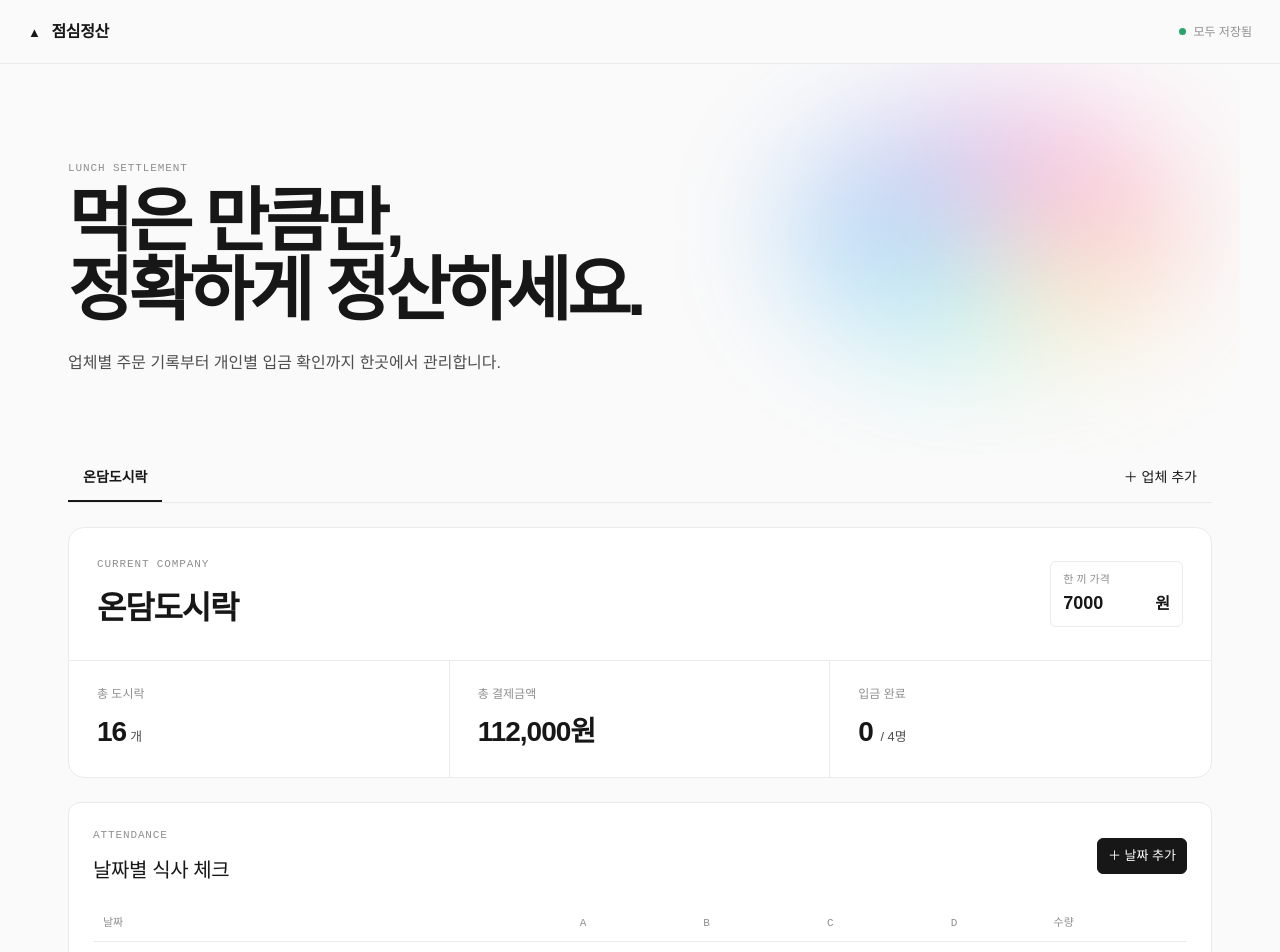
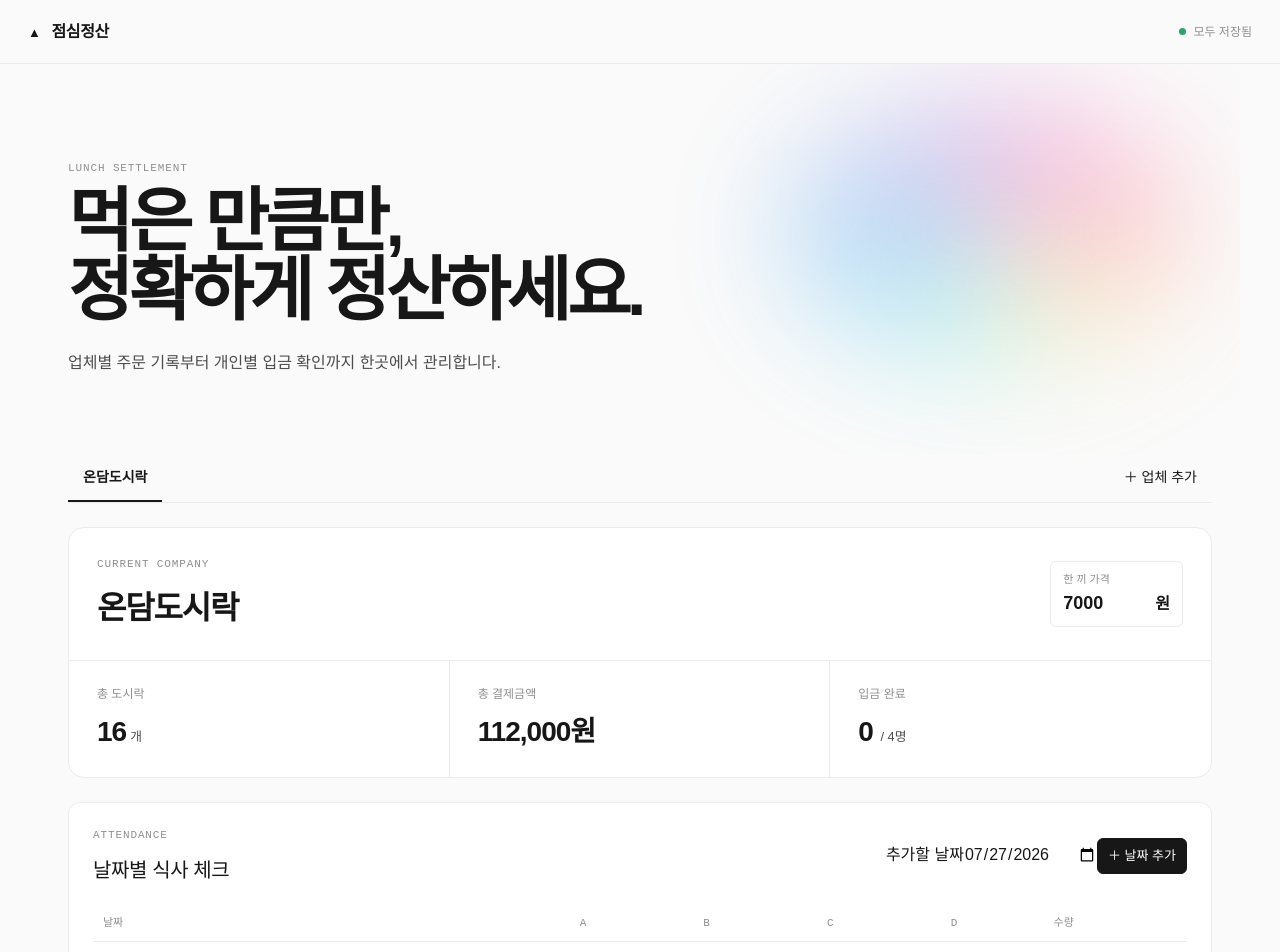
Before and after one commit to Bakeixd/lunch-ledger, a Next.js app: page / in a window 1280 px wide. Shown: the top 952 px of the page. Built offline with nearby package versions, Linux system fonts and the light colour scheme; no server answers.

Commit message:
Allow choosing and editing lunch dates

```diff
--- a/app/page.tsx
+++ b/app/page.tsx
@@ -38,6 +38,7 @@ export default function Home() {
   const [activeId, setActiveId] = useState("ondam");
   const [ready, setReady] = useState(false);
   const [sync, setSync] = useState<"saving" | "saved" | "offline">("saving");
+  const [newLunchDate, setNewLunchDate] = useState(() => new Date().toISOString().slice(0, 10));
   const saveTimer = useRef<ReturnType<typeof setTimeout> | null>(null);
 
   useEffect(() => {
@@ -101,6 +102,21 @@ export default function Home() {
       companies: [...prev.companies, { id, name: name.trim(), price: 7000, people: [], days: [] }],
     }));
     setActiveId(id);
+  };
+
+  const addLunchDay = () => {
+    if (!newLunchDate) return;
+    updateCompany((current) => ({
+      ...current,
+      days: [
+        ...current.days,
+        {
+          id: crypto.randomUUID(),
+          date: newLunchDate,
+          attendees: [],
+        },
+      ].sort((a, b) => a.date.localeCompare(b.date)),
+    }));
   };
 
   return (
@@ -169,10 +185,17 @@ export default function Home() {
         <section className="card">
           <div className="section-head">
             <div><p className="eyebrow">ATTENDANCE</p><h2>날짜별 식사 체크</h2></div>
-            <button className="small-button dark" onClick={() => updateCompany((c) => ({
-              ...c,
-              days: [...c.days, { id: crypto.randomUUID(), date: new Date().toISOString().slice(0, 10), attendees: [] }],
-            }))}>＋ 날짜 추가</button>
+            <div className="date-adder">
+              <label>
+                <span>추가할 날짜</span>
+                <input
+                  type="date"
+                  value={newLunchDate}
+                  onChange={(event) => setNewLunchDate(event.target.value)}
+                />
+              </label>
+              <button className="small-button dark" onClick={addLunchDay}>＋ 날짜 추가</button>
+            </div>
           </div>
           <div className="table-wrap">
             <table>
```
